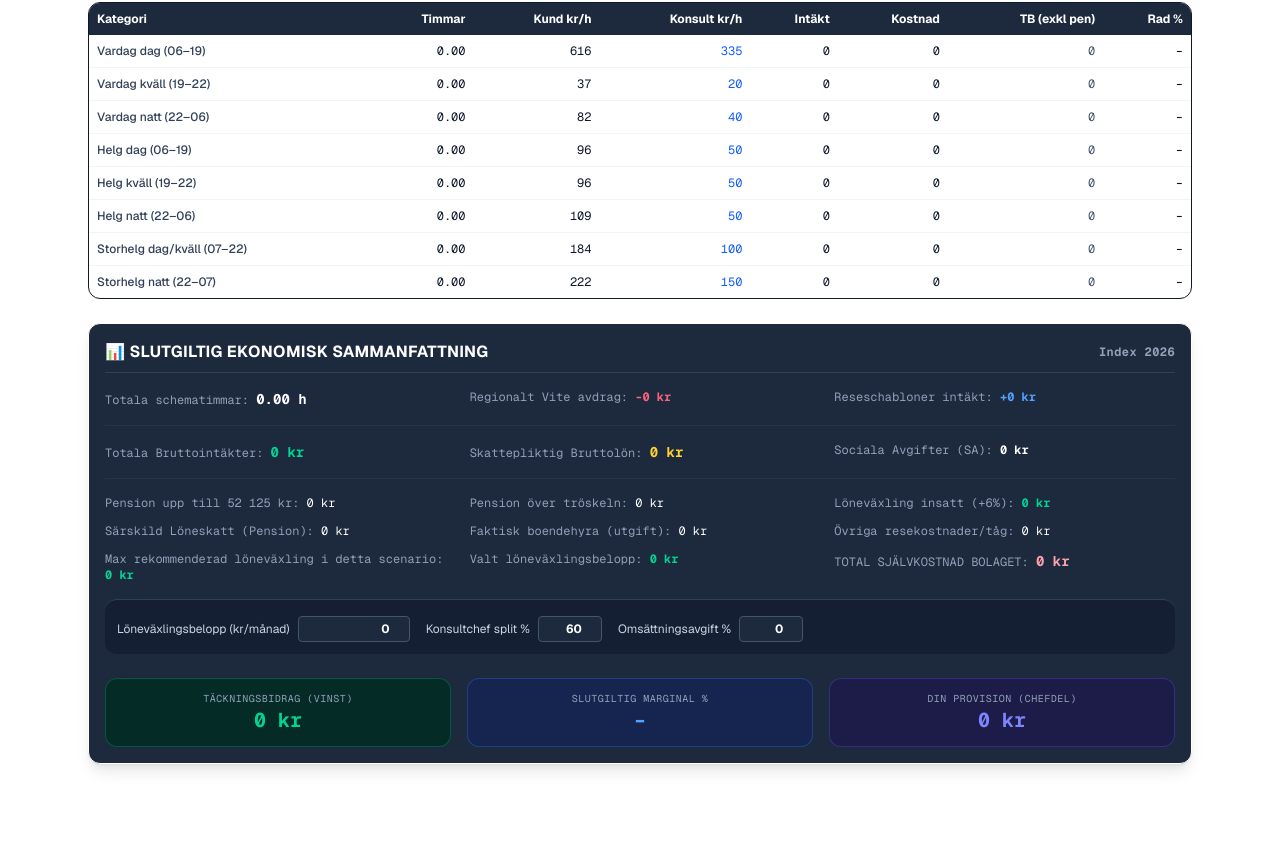
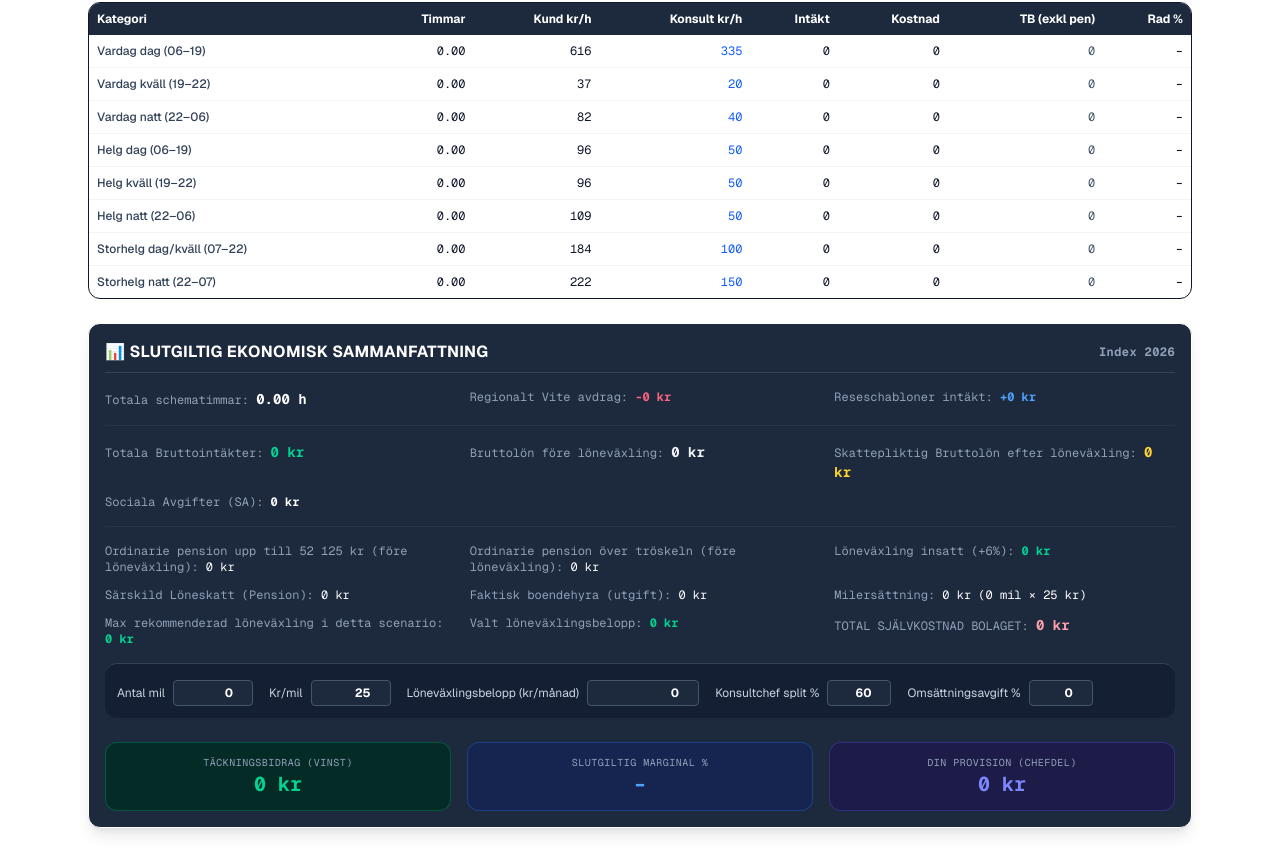
Before and after one commit to shopselectedoffer/skr, a Next.js app: page /pro in a window 1280 px wide. Shown: the part 1368-2220 px from the top of the page. Before the commit the page ends 2156 px from the top, so only its background shows below. Built offline with nearby package versions, Linux system fonts and the light colour scheme.

Commit message:
Update page.tsx

```diff
--- a/app/pro/page.tsx
+++ b/app/pro/page.tsx
@@ -177,7 +177,8 @@ export default function App() {
   const [turnoverFeePct, setTurnoverFeePct] = useState<number>(0);
 
   const [housingCost, setHousingCost] = useState<number>(0);
-  const [travelCost, setTravelCost] = useState<number>(0);
+  const [mileageKm, setMileageKm] = useState<number>(0);
+  const [mileageRate, setMileageRate] = useState<number>(25);
 
   // Advanced States fylls i live
   const [introHours, setIntroHours] = useState<number>(0);
@@ -352,8 +353,10 @@ export default function App() {
     const sa = saUnderlag * (socialRate / 100);
 
     const tak2026 = 52125;
-    const pLowBase = Math.min(finalBruttoLon, tak2026);
-    const pHighBase = Math.max(finalBruttoLon - tak2026, 0);
+    // Branschstandard: ordinarie tjänstepension beräknas på bruttolön före löneväxling
+    // så att den ordinarie pensionen inte försämras av löneväxlingen.
+    const pLowBase = Math.min(grossWageBeforeVaxling, tak2026);
+    const pHighBase = Math.max(grossWageBeforeVaxling - tak2026, 0);
 
     const pLow = includePension ? pLowBase * 0.045 : 0;
     const pHigh = includePension ? pHighBase * (pensionHighPct / 100) : 0;
@@ -361,6 +364,7 @@ export default function App() {
     const pensionVaxlingBonus = appliedLonevaxling * 1.06;
     const pension = pLow + pHigh + pensionVaxlingBonus;
     const sll = pension * 0.2426;
+    const travelCost = mileageKm * mileageRate;
 
     const totalCost = finalBruttoLon + sa + pension + sll + housingCost + travelCost + totalVite;
     const tb = revTotal - totalCost;
@@ -376,7 +380,7 @@ export default function App() {
       totalVite, totalBostadForman, pensionVaxlingBonus, totalSchablonRevenue,
       grossWageBeforeVaxling, maxRecommendedLonevaxling, appliedLonevaxling, travelCost
     };
-  }, [rowsCalc, includePension, pensionHighPct, housingCost, travelCost, tbSplitPct, turnoverFeePct, introHours, sickHours, maxViteTak, lonevaxling, schablonCount, schablonAmount, bostadToggle, bostadKvm, bostadDygn, spec, wage, basePrice, socialRate]);
+  }, [rowsCalc, includePension, pensionHighPct, housingCost, mileageKm, mileageRate, tbSplitPct, turnoverFeePct, introHours, sickHours, maxViteTak, lonevaxling, schablonCount, schablonAmount, bostadToggle, bostadKvm, bostadDygn, spec, wage, basePrice, socialRate]);
 
   const fmt = (v: number) => new Intl.NumberFormat("sv-SE", { maximumFractionDigits: 0 }).format(Math.round(v || 0));
 
@@ -585,10 +589,7 @@ export default function App() {
               <span className="text-slate-600">Direkt hyra/boende (Stensjö-utgift, kr)</span>
               <input type="number" className="w-24 text-right rounded border p-0.5 text-xs font-medium" value={housingCost} onChange={(e) => setHousingCost(+e.target.value || 0)} />
             </div>
-            <div className="flex items-center justify-between">
-              <span className="text-slate-600">Övriga resekostnader/tåg (utgift, kr)</span>
-              <input type="number" className="w-24 text-right rounded border p-0.5 text-xs font-medium" value={travelCost} onChange={(e) => setTravelCost(Math.max(0, +e.target.value || 0))} />
-            </div>
+
           </div>
         </div>
       </section>
@@ -640,7 +641,8 @@ export default function App() {
           <div className="border-t border-slate-700/50 my-1 col-span-full" />
 
           <div><span className="text-slate-400">Totala Bruttointäkter:</span> <span className="font-bold text-emerald-400 text-sm">{fmt(totals.revTotal)} kr</span></div>
-          <div><span className="text-slate-400">Skattepliktig Bruttolön:</span> <span className="font-bold text-amber-300 text-sm">{fmt(totals.bruttoLon)} kr</span></div>
+          <div><span className="text-slate-400">Bruttolön före löneväxling:</span> <span className="font-bold text-slate-100 text-sm">{fmt(totals.grossWageBeforeVaxling)} kr</span></div>
+          <div><span className="text-slate-400">Skattepliktig Bruttolön efter löneväxling:</span> <span className="font-bold text-amber-300 text-sm">{fmt(totals.bruttoLon)} kr</span></div>
           <div><span className="text-slate-400">Sociala Avgifter (SA):</span> <span className="font-bold">{fmt(totals.sa)} kr</span></div>
 
           {totals.totalBostadForman > 0 && (
@@ -651,12 +653,12 @@ export default function App() {
 
           <div className="border-t border-slate-700/50 my-1 col-span-full" />
 
-          <div><span className="text-slate-400">Pension upp till 52 125 kr:</span> <span>{fmt(totals.pLow)} kr</span></div>
-          <div><span className="text-slate-400">Pension över tröskeln:</span> <span>{fmt(totals.pHigh)} kr</span></div>
+          <div><span className="text-slate-400">Ordinarie pension upp till 52 125 kr (före löneväxling):</span> <span>{fmt(totals.pLow)} kr</span></div>
+          <div><span className="text-slate-400">Ordinarie pension över tröskeln (före löneväxling):</span> <span>{fmt(totals.pHigh)} kr</span></div>
           <div><span className="text-slate-400">Löneväxling insatt (+6%):</span> <span className="text-emerald-400 font-bold">{fmt(totals.pensionVaxlingBonus)} kr</span></div>
           <div><span className="text-slate-400">Särskild Löneskatt (Pension):</span> <span>{fmt(totals.sll)} kr</span></div>
           <div><span className="text-slate-400">Faktisk boendehyra (utgift):</span> <span>{fmt(housingCost)} kr</span></div>
-          <div><span className="text-slate-400">Övriga resekostnader/tåg:</span> <span>{fmt(totals.travelCost)} kr</span></div>
+          <div><span className="text-slate-400">Milersättning:</span> <span>{fmt(totals.travelCost)} kr ({mileageKm} mil × {fmt(mileageRate)} kr)</span></div>
           <div><span className="text-slate-400">Max rekommenderad löneväxling i detta scenario:</span> <span className="font-bold text-emerald-400">{fmt(totals.maxRecommendedLonevaxling)} kr</span></div>
           <div><span className="text-slate-400">Valt löneväxlingsbelopp:</span> <span className="font-bold text-emerald-400">{fmt(totals.appliedLonevaxling)} kr</span></div>
           <div><span className="text-slate-400">TOTAL SJÄLVKOSTNAD BOLAGET:</span> <span className="font-bold text-sm text-rose-300">{fmt(totals.totalCost)} kr</span></div>
@@ -669,6 +671,14 @@ export default function App() {
         )}
 
         <div className="pt-4 border-t border-slate-700 flex flex-wrap gap-4 items-center bg-slate-900/50 p-3 rounded-xl text-xs">
+          <label className="flex items-center gap-2">
+            <span className="text-slate-300">Antal mil</span>
+            <input type="number" className="w-20 rounded border border-slate-600 bg-slate-800 p-1 text-right font-bold text-white" value={mileageKm} onChange={(e) => setMileageKm(Math.max(0, +e.target.value || 0))} />
+          </label>
+          <label className="flex items-center gap-2">
+            <span className="text-slate-300">Kr/mil</span>
+            <input type="number" className="w-20 rounded border border-slate-600 bg-slate-800 p-1 text-right font-bold text-white" value={mileageRate} onChange={(e) => setMileageRate(Math.max(0, +e.target.value || 0))} />
+          </label>
           <label className="flex items-center gap-2">
             <span className="text-slate-300">Löneväxlingsbelopp (kr/månad)</span>
             <input type="number" className="w-28 rounded border border-slate-600 bg-slate-800 p-1 text-right font-bold text-white" value={lonevaxling} onChange={(e) => setLonevaxling(Math.max(0, +e.target.value || 0))} />
```
